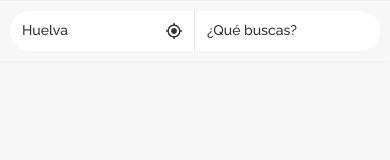
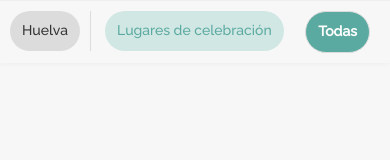
Before and after one commit to victoraagg/zk-test, a plain HTML site: page index.html in a window 390 px wide. Drawn offline with nearby package versions, Linux system fonts and the light colour scheme.

Commit message:
update CSS

```diff
--- /dev/null
+++ b/assets/scss/main.scss
@@ -0,0 +1,85 @@
+$zy-primary: #5baaa1;
+$grey: #dcdcdc;
+
+body {
+	font-family: 'Raleway', sans-serif;
+	font-size: 16px;
+    nav.secondary-menu--directory {
+        padding-bottom: 5px;
+        ul.categories{
+            li {
+                &:last-child {
+                    position: fixed;
+                    right: 10px;
+                    background-color: $zy-primary;
+                    color: white;
+                    border: 0px solid transparent;
+                    font-size: 14px;
+                    svg {
+                        display: none;
+                    }
+                }
+            }
+        }
+        @media (max-width: 767px) {
+            display: inline-block;
+            .js-submenu-input-where {
+                width: auto;
+                display: inline-block;
+                padding-right: 10px;
+                border-right: 1px solid $grey;
+                vertical-align: top;
+                .search {
+                    .search__input {
+                        border-right: 0px solid transparent;
+                        border-radius: 25px;
+                        background-color: $grey;
+                        .js-get-location {
+                            display: none;
+                        }
+                    }
+                }
+            }
+            ul.categories {
+                width: auto;
+                display: inline-block;
+                margin-left: 10px;
+                li.secondary-menu__item {
+                    float: left;
+                    border: 1px solid $grey;
+                    border-radius: 25px;
+                    margin-right: 10px;
+                    padding: 0px;
+                    padding: 10px 12px;
+                    &:first-child {
+                        color: $zy-primary;
+                        background-color: lighten($zy-primary, 35%);
+                        border: 0px solid transparent;
+                    }
+                    &:hover {
+                        background-color: lighten($zy-primary, 30%);
+                    }
+                    span {
+                        padding: 0px;
+                        span {
+                            padding: 0px;
+                            .secondary-menu__text {
+                                padding: 0px;
+                                text-transform: initial;
+                                font-size: 14px;
+                                &::after {
+                                    background-color: transparent;
+                                }
+                            }
+                        }
+                    }
+                }
+            }
+            .js-submenu-input-what {
+                display: none;
+                visibility: hidden;
+            }
+        }
+    }
+
+}
--- a/index.html
+++ b/index.html
@@ -1,8 +1,8 @@
 <!DOCTYPE html>
 <html>
 <head>
-	<link href="https://cdn.jsdelivr.net/npm/bootstrap@5.0.2/dist/css/bootstrap.min.css" rel="stylesheet"
-		  integrity="sha384-EVSTQN3/azprG1Anm3QDgpJLIm9Nao0Yz1ztcQTwFspd3yD65VohhpuuCOmLASjC" crossorigin="anonymous">
+	<meta charset="UTF-8">
+	<link href="https://cdn.jsdelivr.net/npm/bootstrap@5.0.2/dist/css/bootstrap.min.css" rel="stylesheet" integrity="sha384-EVSTQN3/azprG1Anm3QDgpJLIm9Nao0Yz1ztcQTwFspd3yD65VohhpuuCOmLASjC" crossorigin="anonymous">
 	<link rel="preconnect" href="https://fonts.googleapis.com">
 	<link rel="preconnect" href="https://fonts.gstatic.com" crossorigin>
 	<link href="https://fonts.googleapis.com/css2?family=Raleway:wght@500&display=swap" rel="stylesheet">
@@ -33,7 +33,7 @@
 			</div>
 		</div>
 	</div>
-	<ul class="secondary-menu__list categories js-submenu-dir-list hidden-xs">
+	<ul class="secondary-menu__list categories js-submenu-dir-list">
 		<li class="secondary-menu__item category js-submenu-dir-category">
           <span class="secondary-menu__link u-link--reset cursor-pointer js-obscure-link" rel="nofollow"
 				data-obscurl="aHR0cHM6Ly93d3cuemFua3lvdS5lcy9sdWdhcmVzLWNlbGVicmFjaW9uLWJvZGEvaHVlbHZh">
```
Also changed, not shown: assets/css/main.css, 1 other file.
